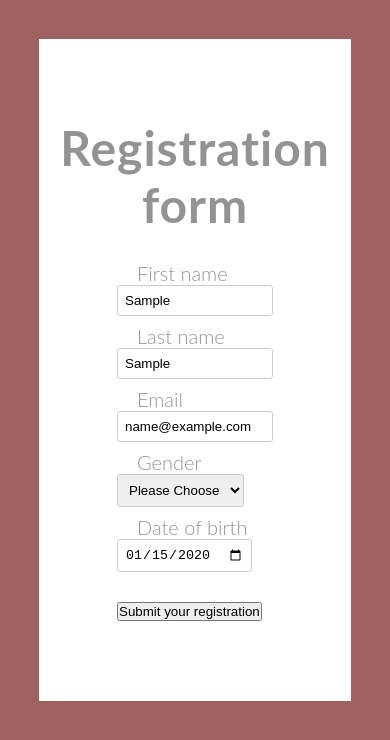
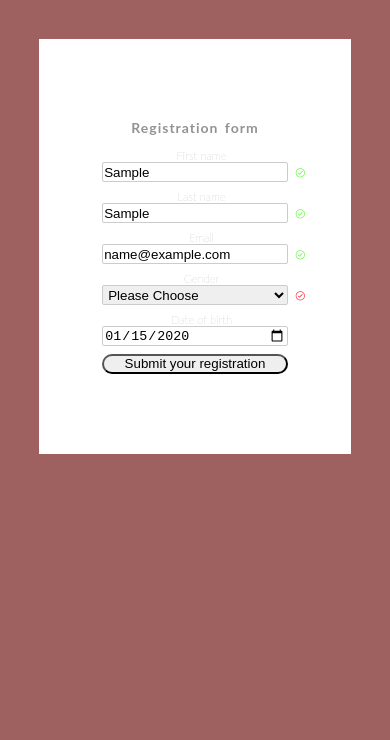
Before and after one commit to DanielLeah/AssessnentWeek1, a plain HTML site: page Project Assesment/index.html in a window 390 px wide. Both pictures are taken after typing "Sample", "Sample", "name@example.com", "2020-01-15" into the empty fields and a click on the button "Submit your registration". Drawn offline with nearby package versions, Linux system fonts and the light colour scheme.

Commit message:
Add files via upload
Version 2

```diff
--- a/Project Assesment/index.html
+++ b/Project Assesment/index.html
@@ -3,8 +3,10 @@
     <head>
         <link rel="stylesheet" type="text/css" href="vendors/css/Grid.css">
         <link rel="stylesheet" type="text/css" href="resources/css/style.css">
-        <script src="resources/js/script.js"></script>
+        <link rel="stylesheet" type="text/css" href="resources/css/queries.css">
+        <link href="https://unpkg.com/ionicons@4.5.5/dist/css/ionicons.min.css" rel="stylesheet">
         <title> Hello world!</title>
+
     </head>
     <body>
         <section class="section-form">
@@ -12,13 +14,13 @@
                 <h1>Registration form</h1>
             </div>
             <div class="row">
-                <form name="myform" id="myform" onsubmit="formValidation()" class="contact-form">
+                <form name="myform" id="myform" class="contact-form">
                     <div class="row">
                         <div class="col span-1-of-3 col1">
                             <label for="firstname">First name</label>
                         </div>
                         <div class="col span-2-of-3">
-                            <input type="text" name="firstname" id="firstname" placeholder="Your first name" required>
+                            <input type="text" name="firstname" id="firstname" placeholder="Your first name" required><i class="icon ion-ios-checkmark-circle-outline  firstNameVal"></i>
                         </div>
                     </div>
                     <div class="row">
@@ -26,15 +28,15 @@
                             <label for="lastname">Last name</label>
                         </div>
                         <div class="col span-2-of-3">
-                            <input type="text" name="lastname" id="lastname" placeholder="Your last name" required>
+                            <input type="text" name="lastname" id="lastname" placeholder="Your last name" required><i class="icon ion-ios-checkmark-circle-outline lastNameVal"></i>
                         </div>
                     </div>
                     <div class="row">
                         <div class="col span-1-of-3 col1">
                             <label for="email">Email</label>
                         </div>
-                        <div class="col span-2-of-3">
-                            <input type="email" name="email" id="email" placeholder="Your email" required>
+                        <div class="col span-2-of-3" >
+                            <input type="email" name="email" id="email" placeholder="Your email" required><i class="icon ion-ios-checkmark-circle-outline emailVal"></i>
                         </div>
                     </div>
                     <div class="row">
@@ -43,10 +45,10 @@
                         </div>
                         <div class="col span-2-of-3">
                             <select name="gender" id="gender">
-                                <option value="chose" selected>Please Choose</option>
+                                <option value="choose" selected>Please Choose</option>
                                 <option value="male">Male</option>
                                 <option value="female">Female</option>
-                            </select>
+                            </select><i class="icon ion-ios-checkmark-circle-outline genderVal"></i>
                         </div>
                     </div>
                     <div class="row">
@@ -54,21 +56,19 @@
                             <label for="bday">Date of birth</label>
                         </div>
                         <div class="col span-2-of-3">
-                            <input type="date" name="bday" id="bday">
+                            <input type="date" name="bday" id="bday"><i class="icon ion-ios-checkmark-circle-outline"></i>
                         </div>
                     </div>
 
                     <div class="row">
-                        <div class="col span-1-of-3">
-                            <label>&nbsp;</label>
-                        </div>
-                        <div class="col span-2-of-3">
-                            <button type="button" onclick="formValidation()">Submit your registration</button>
+                        <div class="col span-2-of-2">
+                            <button type="button" class="btn">Submit your registration</button>
                         </div>
                     </div>
                 </form>
             </div>
         </section>
+        <script src="resources/js/script.js"></script>
     </body>
 
 </html>
--- /dev/null
+++ b/Project Assesment/resources/css/queries.css
@@ -0,0 +1,160 @@
+/* Big tablet to 1200px (widths smaller taht the 1140px row) */
+@media only screen and (max-width: 1200px) {
+    html {
+        font-weight: 300;
+        font-size: 90%;
+        text-rendering: optimizeLegibility;
+    }
+    h1 {
+        margin-bottom: 18px;
+        font-size: 200%;
+        word-spacing: 3px;
+        letter-spacing: 1px;
+        text-align: center;
+    }
+
+    .contact-form{
+        width: 70%;
+    }
+    .col1 {
+        padding-top: 8px;
+        padding-left: 18px;
+    }
+
+    input[type=text],
+    input[type=email],
+    input[type=date],
+    select {
+        padding: 6px;
+        border-radius: 3px;
+        border: 1px solid #ccc;
+    }
+
+    input[type=text],
+    input[type=email]{
+        width: 80%;
+    }
+}
+
+/* Small tablet to big tablet: from 768px to 1023px */
+@media only screen and (max-width: 1023px) {
+    html {
+        font-weight: 250;
+        font-size: 80%;
+        text-rendering: optimizeLegibility;
+    }
+    h1 {
+        margin-bottom: 15px;
+        font-size: 150%;
+        word-spacing: 3px;
+        letter-spacing: 1px;
+        text-align: center;
+    }
+    .contact-form{
+        width: 75%;
+    }
+
+    .col1 {
+        padding-top: 8px;
+        padding-left: 15px;
+    }
+
+    input[type=text],
+    input[type=email],
+    input[type=date],
+    select {
+        padding: 5px;
+        border-radius: 3px;
+        border: 1px solid #ccc;
+    }
+
+    input[type=text],
+    input[type=email]{
+        width: 70%;
+    }
+}
+
+/* Small phones to small tablets: from 481px to 767px */
+@media only screen and (max-width: 767px) {
+    html {
+        font-weight: 200;
+        font-size: 75%;
+        text-rendering: optimizeLegibility;
+    }
+    h1 {
+        margin-bottom: 12px;
+        font-size: 125%;
+        word-spacing: 2px;
+        letter-spacing: 1px;
+        text-align: center;
+    }
+    .contact-form{
+        width: 80%;
+    }
+
+    .col1 {
+        padding-top: 8px;
+        padding-left: 13px;
+    }
+
+    input[type=text],
+    input[type=email],
+    input[type=date],
+    select {
+        padding: 5px;
+        border-radius: 3px;
+        border: 1px solid #ccc;
+    }
+
+    input[type=text],
+    input[type=email]{
+        width: 60%;
+    }
+
+    .btn {
+        margin: 0 20%;
+        width: 60%;
+        height: 25px;
+    }
+}
+
+/* Small phones: from 0 to 480px */
+@media only screen and (max-width: 480px) {
+    html {
+        font-weight: 175;
+        font-size: 70%;
+        text-rendering: optimizeLegibility;
+    }
+    h1 {
+        margin-bottom: 5px;
+        font-size: 125%;
+        word-spacing: 2px;
+        letter-spacing: 1px;
+        text-align: center;
+    }
+    .contact-form{
+        width: 85%;
+    }
+
+    input[type=text],
+    input[type=email],
+    input[type=date],
+    select {
+        padding: 1px;
+        border-radius: 2px;
+        border: 1px solid #ccc;
+
+        width: 70%;
+        margin-left: 15%;
+        height: 20px;
+    }
+    .col1 {
+        text-align: center;
+    }
+    .btn {
+        margin: 3% 15% 0 15%;
+        width: 70%;
+        height: 20px;
+    }
+
+}
--- a/Project Assesment/resources/css/style.css
+++ b/Project Assesment/resources/css/style.css
@@ -50,7 +50,7 @@ h1 {
 /* ----------------------------- */
 
 .contact-form{
-    width: 50%;
+    width: 60%;
     margin: 0 auto;
     color: #939393;
 }
@@ -66,13 +66,51 @@ select {
 
 input[type=text],
 input[type=email]{
-    width: 100%;
+    width: 80%;
 }
-
+input[type=text]{
+    text-transform: capitalize;
+}
 
 .col1 {
     padding-top: 8px;
     padding-left: 20px;
 }
 
+.valid ,
+.invalid{
+    display: inline-block;
+    margin-left: 3%;
+    height: 90%;
+}
+.valid {
+    color: #5af535;
+}
+
+.invalid{
+    color: rgba(248, 12, 31, 0.92);
+}
+
+.hidden{
+    visibility: hidden;
+}
+
 *:focus{outline: none}
+
+
+/* ----- BUTTONS ----- */
+.btn {
+    margin: 0 30%;
+    width: 40%;
+    height: 30px;
+    display: inline-block;
+    font-weight: 300;
+    text-decoration: none;
+    border-radius: 200px;
+    transition: background-color 0.2s, border 0.2s, color 0.2s;
+}
+
+.btn:hover,
+.btn:active{
+    background-color: #9f6060;
+}
--- a/Project Assesment/resources/js/script.js
+++ b/Project Assesment/resources/js/script.js
@@ -1,6 +1,166 @@
 /*jslint devel: true */
 
 /*eslint no-console: "off", no-undef: "off" */
+
+// IMPLEMENTING THE MODULE PATTERN //
+
+//Manage Data
+var registrationController = (function(){
+
+    var inputAlphabet = function(inputtext) {
+        var alphaExp = /^[a-zA-Z]+$/;
+        if (inputtext.match(alphaExp)) {
+            return true;
+        } else {
+            return false;
+        }
+    };
+
+    var emailValidation = function(inputtext) {
+       if (/^\w+([\.-]?\w+)*@\w+([\.-]?\w+)*(\.\w{2,3})+$/.test(inputtext))
+       {
+           return (true)
+       }
+           return (false)
+    };
+
+    var trueSelection = function (inputtext) {
+        console.log(inputtext);
+        if (inputtext == "choose") {
+            return false;
+        } else {
+            return true;
+        }
+    };
+
+    return{
+        getValidation: function(firstN,lastN,email,gender) {
+            return {
+                firstNameVal : inputAlphabet(firstN),
+                lastNameVal : inputAlphabet(lastN),
+                emailVal : emailValidation(email),
+                genderVal : trueSelection(gender)
+            }
+        },
+
+  }
+
+
+})();
+
+//Manage UI
+var UIController = (function(){
+    var DOMStrings = {
+        firstname : 'firstname',
+        lastname : 'lastname',
+        email : 'email',
+        gender : 'gender',
+        bday : 'bday',
+        submitButton : '.btn'
+    };
+
+    var initClasses = function() {
+        var icons = document.getElementsByClassName('icon');
+
+        for(var i=0; i< icons.length; i++){
+            icons[i].classList.add('hidden');
+            icons[i].classList.remove('invalid');
+            icons[i].classList.remove('valid');
+        }
+    }
+
+    var updateClasses = function (isVal, key) {
+        console.log(isVal + ' ' + key);
+        if (isVal !== true){
+            document.querySelector('.'+key).classList.remove('hidden');
+            document.querySelector('.'+key).classList.add('invalid');
+        }else{
+            document.querySelector('.'+key).classList.remove('hidden');
+            document.querySelector('.'+key).classList.add('valid');
+        }
+    };
+
+    return {
+
+        // get the data from inputs
+        getInputs : function(){
+            return {
+                firstName : document.getElementById(DOMStrings.firstname).value,
+                lastName : document.getElementById(DOMStrings.lastname).value,
+                email : document.getElementById(DOMStrings.email).value,
+                gender : document.getElementById(DOMStrings.gender).value,
+                bday : document.getElementById(DOMStrings.bday).value
+            }
+        },
+
+        //return the DOMStrings
+        getDOMStrings : function(){
+            return DOMStrings;
+        },
+
+        setClasses: function(isVal, key){
+            updateClasses(isVal, key);
+        },
+
+        initClasses: function(){
+            initClasses();
+        }
+    }
+})();
+
+// Global App Controller
+
+var controller = (function(regisCtrl, UICtrl){
+
+
+    var setupEventListeners = function() {
+        var DOMStr = UICtrl.getDOMStrings();
+
+        document.querySelector(DOMStr.submitButton).addEventListener('click', saveRegistration);
+        document.addEventListener('keypress', function(event) {
+            if (event.keyCode === 13 || event.which === 13) {
+                saveRegistration();
+            }
+        });
+    }
+
+    var saveRegistration = function() {
+        var input, valResult, isValid;
+        input = UICtrl.getInputs();
+        UICtrl.initClasses();
+        if (input.firstname !== "" && input.lastname !== "" ){
+            valResult = regisCtrl.getValidation(input.firstName, input.lastName, input.email, input.gender);
+        }
+        isValid = true;
+        Object.keys(valResult).forEach(function(key){
+            UICtrl.setClasses(valResult[key], key);
+            if (valResult[key] === false){
+                isValid = false;
+            }
+        });
+        if (isValid){
+            localStorage.setItem("formInputs",JSON.stringify(input));
+        }else{
+            console.log('not saved');
+        }
+
+    };
+    return {
+        init: function() {
+            console.log('Application has started.');
+            UICtrl.initClasses();
+            setupEventListeners();
+        }
+    };
+
+})(registrationController, UIController);
+
+controller.init();
+
+
+
+/* ------------- VERSION 1  ---------------------------
+
 function formValidation() {
 
     var firstname = document.getElementById('firstname');
@@ -78,4 +238,4 @@ function loadInputs(){
     document.getElementById('email').value = obj.email;
     document.getElementById('gender').value = obj.gender;
     document.getElementById('bday').value = obj.birthday;
-}
+}*/
```
